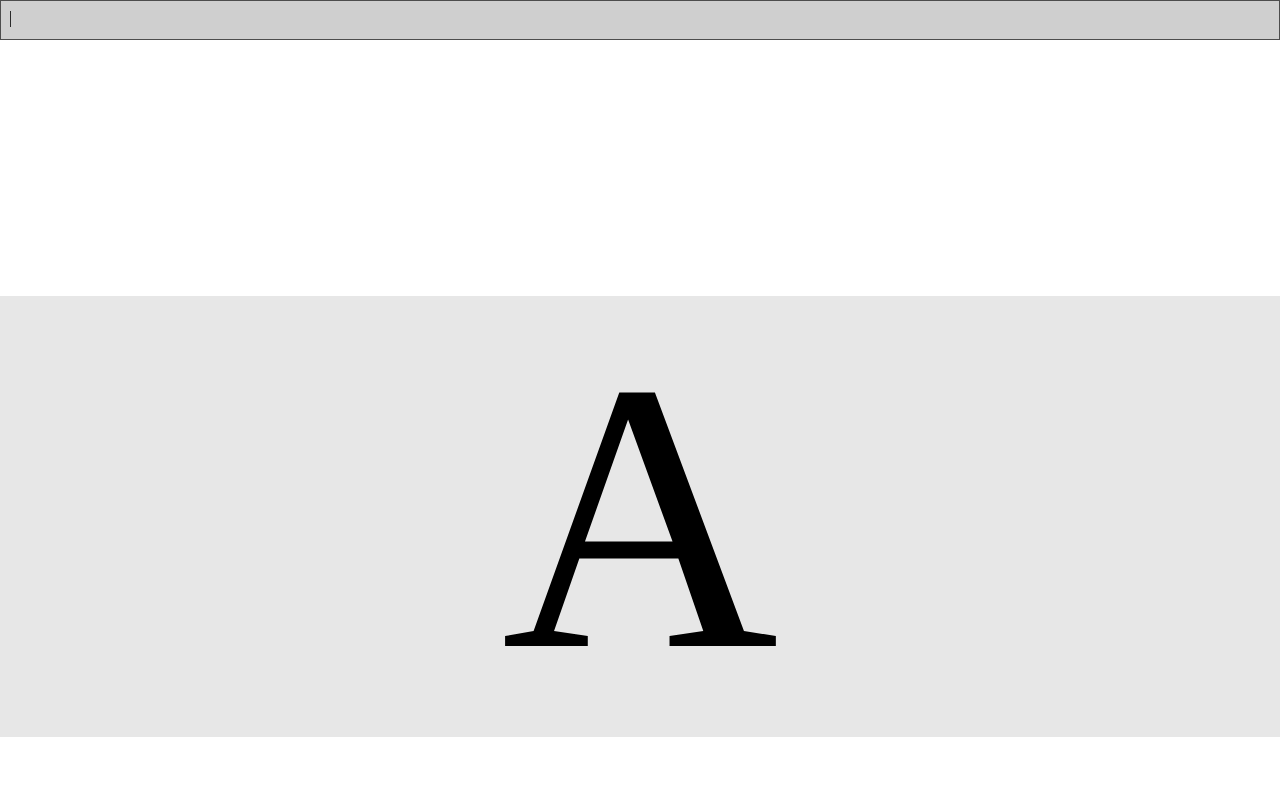
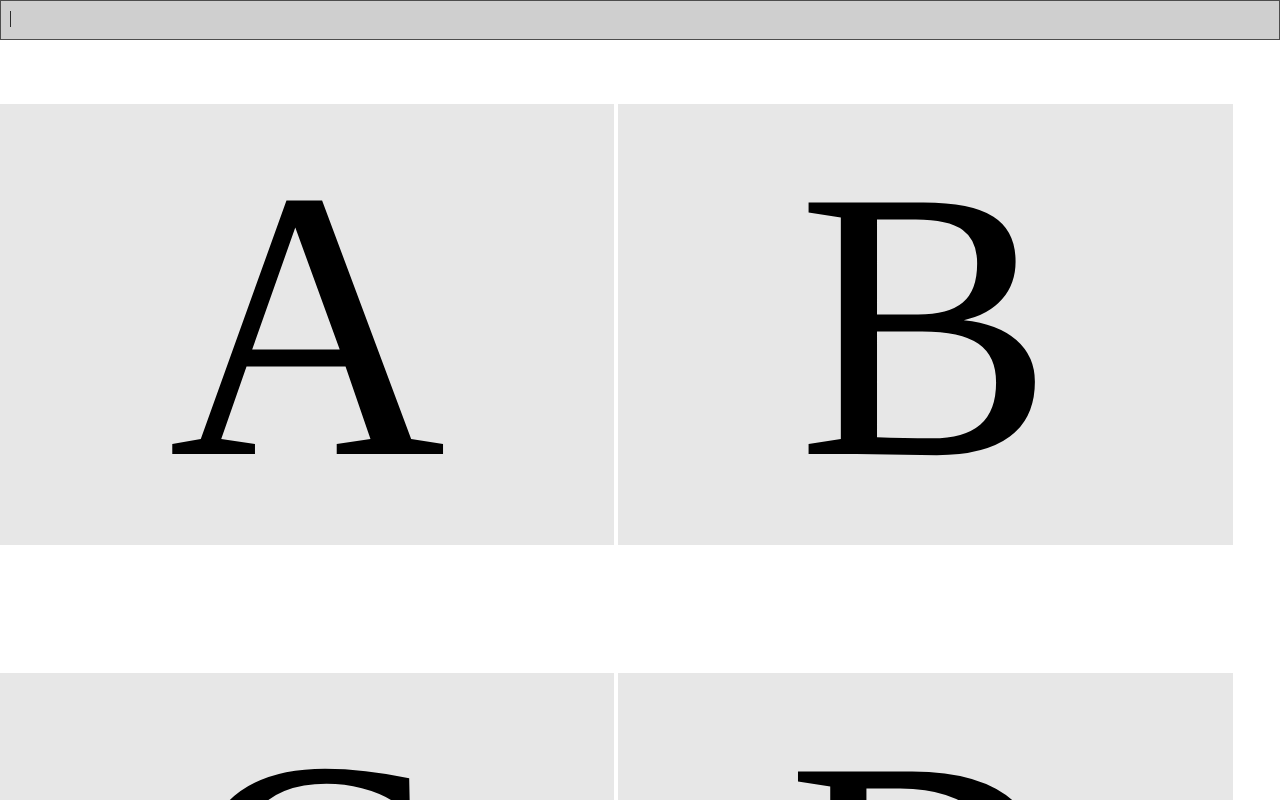
Before and after one commit to JaPNaA/giantKeyboard, a plain HTML site: page index.html in a window 1280 px wide. Shown: the top 800 px of the page. Drawn offline with Linux system fonts and the light colour scheme.

Commit message:
Double-column

```diff
--- a/index.css
+++ b/index.css
@@ -27,8 +27,10 @@ body {
 .keyboard>div {
     font-size: 30vw;
     background-color: #e7e7e7;
-    margin: 20vw 0;
+    margin: 5vw 0;
     text-align: center;
+    width: 48vw;
+    display: inline-block;
 }
 
 .keyboard>div:active {
@@ -37,5 +39,5 @@ body {
 
 .keyboard>#space,
 .keyboard>#backspace {
-    font-size: 15vw;
+    font-size: 7vw;
 }
```
